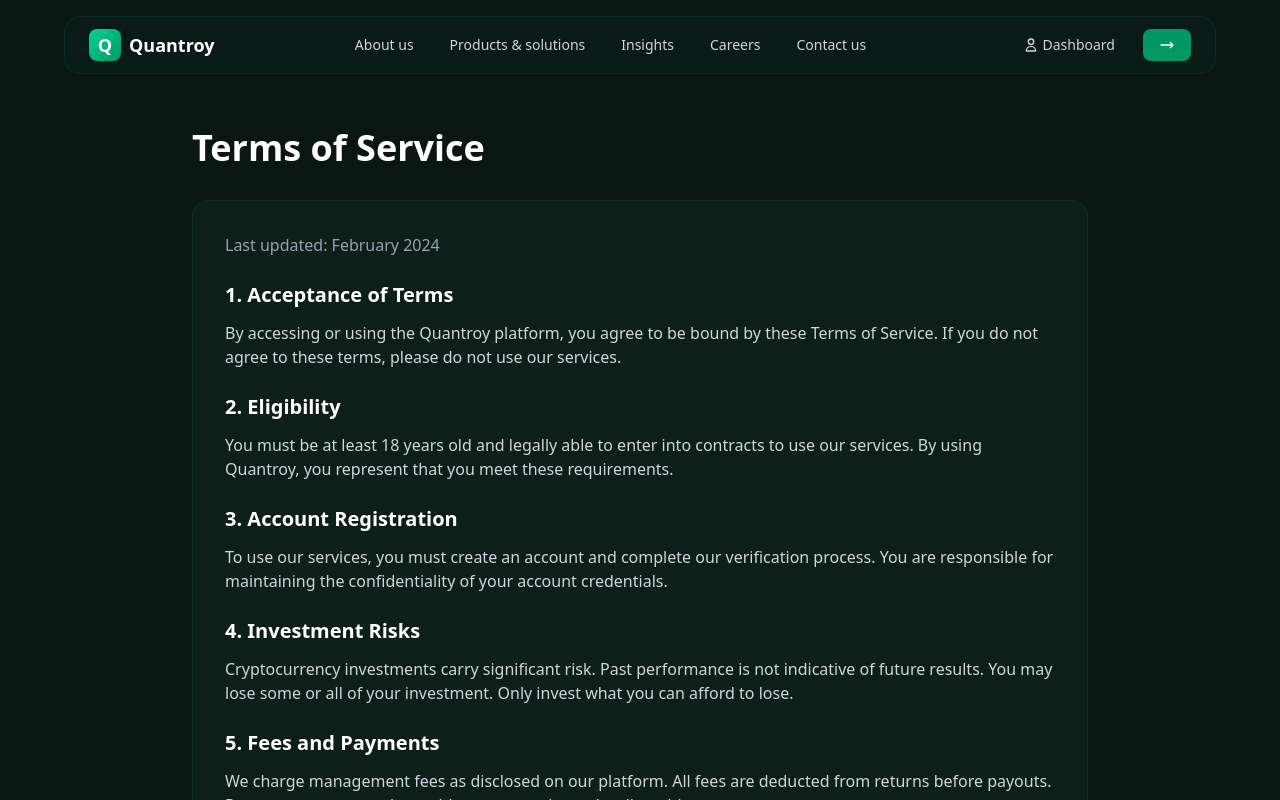
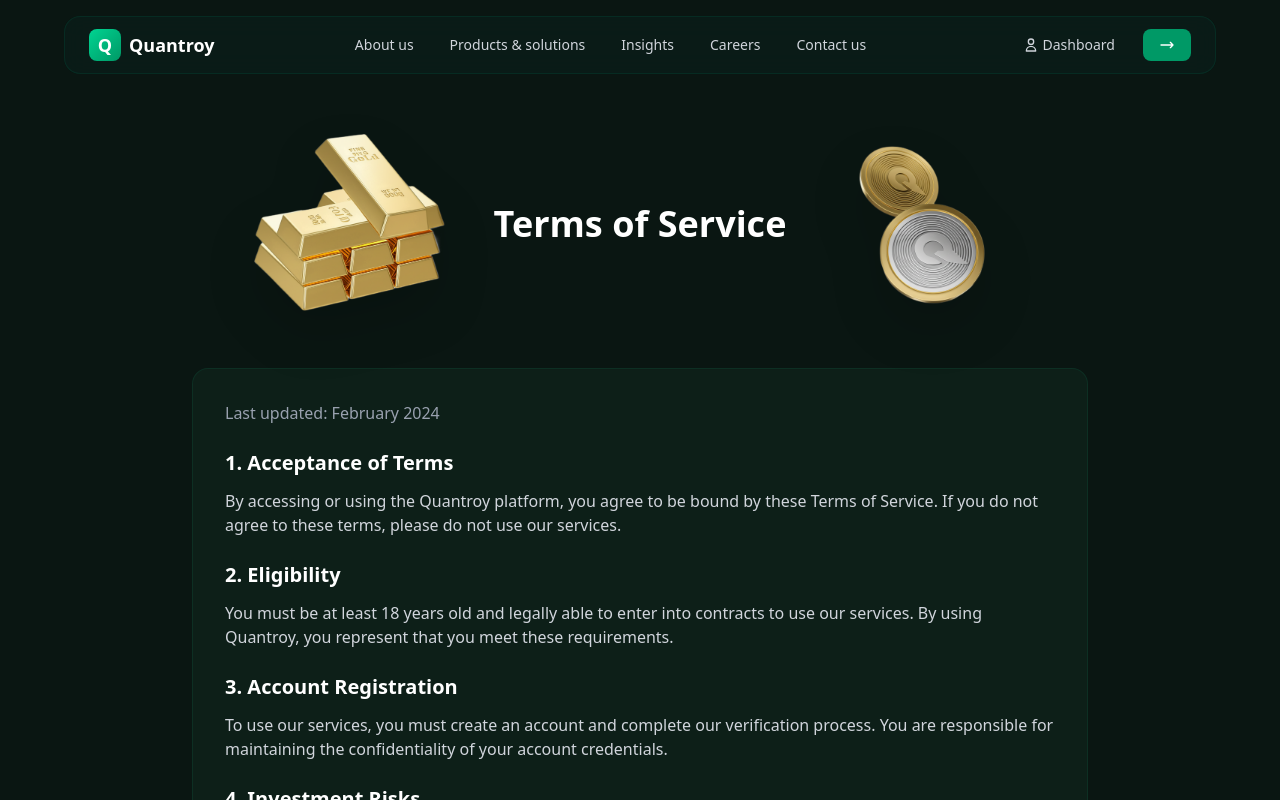
Before and after one commit to KINGTADJ/quantroy, a Next.js app: page /terms in a window 1280 px wide. Shown: the top 800 px of the page. Built offline with nearby package versions, Linux system fonts and the light colour scheme; no server answers.

Commit message:
Add 3D assets to Privacy and Terms pages

```diff
--- a/src/app/privacy/page.tsx
+++ b/src/app/privacy/page.tsx
@@ -2,6 +2,7 @@
 
 import Header from '@/components/Header';
 import Footer from '@/components/Footer';
+import Image from 'next/image';
 
 export default function PrivacyPage() {
   return (
@@ -9,8 +10,19 @@
       <Header />
 
       <section className="pt-32 pb-16 px-4">
-        <div className="max-w-4xl mx-auto">
-          <h1 className="text-4xl font-bold text-white mb-8">Privacy Policy</h1>
+        <div className="max-w-6xl mx-auto">
+          {/* Header with 3D Assets */}
+          <div className="flex items-center justify-center gap-12 mb-12">
+            <div className="hidden xl:block relative w-48 h-48 flex-shrink-0">
+              <Image src="/images/3d-transparent/secure-vault.png" alt="" fill className="object-contain drop-shadow-2xl" />
+            </div>
+            <h1 className="text-4xl font-bold text-white">Privacy Policy</h1>
+            <div className="hidden xl:block relative w-48 h-48 flex-shrink-0">
+              <Image src="/images/3d-transparent/premium-card.png" alt="" fill className="object-contain drop-shadow-2xl" />
+            </div>
+          </div>
+
+          <div className="max-w-4xl mx-auto">
           <div className="card p-8 space-y-6 text-gray-300">
             <p className="text-gray-400">Last updated: February 2024</p>
 
@@ -77,6 +89,7 @@
               </p>
             </section>
           </div>
+          </div>
         </div>
       </section>
 
--- a/src/app/terms/page.tsx
+++ b/src/app/terms/page.tsx
@@ -2,6 +2,7 @@
 
 import Header from '@/components/Header';
 import Footer from '@/components/Footer';
+import Image from 'next/image';
 
 export default function TermsPage() {
   return (
@@ -9,8 +10,19 @@
       <Header />
 
       <section className="pt-32 pb-16 px-4">
-        <div className="max-w-4xl mx-auto">
-          <h1 className="text-4xl font-bold text-white mb-8">Terms of Service</h1>
+        <div className="max-w-6xl mx-auto">
+          {/* Header with 3D Assets */}
+          <div className="flex items-center justify-center gap-12 mb-12">
+            <div className="hidden xl:block relative w-48 h-48 flex-shrink-0">
+              <Image src="/images/3d-transparent/gold-bars.png" alt="" fill className="object-contain drop-shadow-2xl" />
+            </div>
+            <h1 className="text-4xl font-bold text-white">Terms of Service</h1>
+            <div className="hidden xl:block relative w-48 h-48 flex-shrink-0">
+              <Image src="/images/3d-transparent/crypto-coins.png" alt="" fill className="object-contain drop-shadow-2xl" />
+            </div>
+          </div>
+
+          <div className="max-w-4xl mx-auto">
           <div className="card p-8 space-y-6 text-gray-300">
             <p className="text-gray-400">Last updated: February 2024</p>
 
@@ -85,6 +97,7 @@
               </p>
             </section>
           </div>
+          </div>
         </div>
       </section>
 
```
